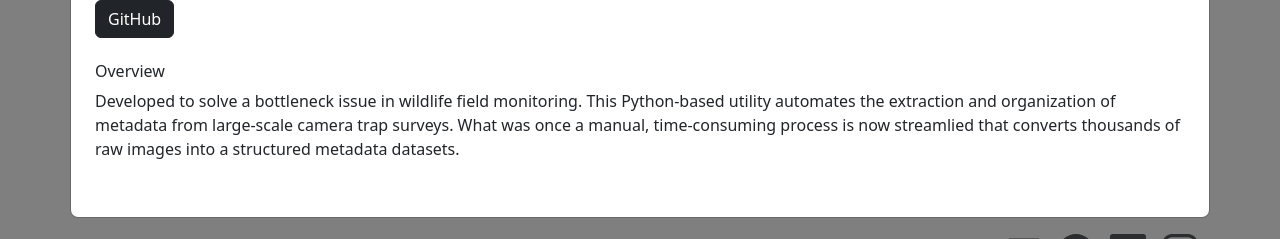
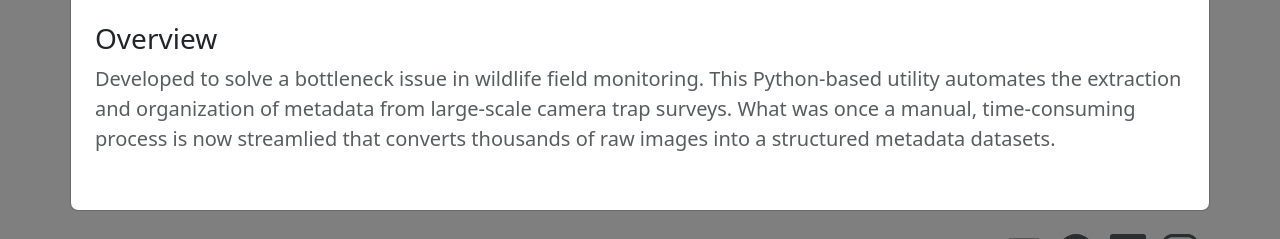
Before and after one commit to gPaluzi/gioWeb, a Flask app: page /portfolio in a window 1280 px wide, after a click on "Python utility to summarize camera trap metadata.". Shown: the part 648-887 px from the top of the page. Run offline with Flask 3, Linux system fonts and the light colour scheme.

Commit message:
mod modal typography

```diff
--- a/app/templates/project_modal.html
+++ b/app/templates/project_modal.html
@@ -13,7 +13,8 @@
                     class="img-fluid w-100 object-fit-cover">
                 </div>
                 <div class="p-2 py-md-4">
-                    <p>Python utility to summarize camera trap metadata</p>
+                    <div class="d-flex flex-column flex-md-row justify-content-between align-items-start align-items-md-center g-2">
+                        <p class="lead fw-normal fs-4">Python utility to summarize camera trap metadata</p>
                         <div class="mb-2 mb-md-4">
                             <a
                             href="https://github.com/gPaluzi/meta-summarizer"
@@ -22,8 +23,9 @@
                                 GitHub
                             </a>
                         </div>
-                    <h6>Overview</h6>
-                    <p>
+                    </div>
+                    <h6 class="fs-3 fw-medium">Overview</h6>
+                    <p class="fs-5 fw-normal text-body-secondary">
                         Developed to solve a bottleneck issue in wildlife field monitoring.
                         This Python-based utility automates the extraction and organization of metadata from large-scale camera trap surveys.
                         What was once a manual, time-consuming process is now streamlied that converts thousands of raw images into a structured metadata datasets.
@@ -49,7 +51,8 @@
                     class="img-fluid w-100 object-fit-cover">
                 </div>
                 <div class="p-2 py-md-4">
-                    <p>Flask-based platform as a container of my works</p>
+                    <div class="d-flex flex-column flex-md-row justify-content-between align-items-start align-items-md-center g-2">
+                        <p class="lead fw-normal fs-4">Flask-based platform as a container of my works</p>
                         <div class="mb-2 mb-md-4">
                             <a
                             href="https://gioweb.onrender.com/"
@@ -64,28 +67,29 @@
                                 GitHub
                             </a>
                         </div>
-                    <h6>Overview</h6>
-                    <p>
+                    </div>
+                    <h6 class="fs-3 fw-medium">Overview</h6>
+                    <p class="fs-5 fw-normal text-body-secondary">
                         The project originated from a need for centralized 'single-source' for my personal identity, a platform that reflecting my journey as a whole.
                         Functioning as a live 'patch log' to document my growth.
                         This is actually my first flask application.
                         The development process idea is just start simple and refactor for complexity later.
                     </p>
-                    <h6>Details</h6>
-                    <p>
+                    <h6 class="fs-3 fw-medium">Details</h6>
+                    <p class="fs-5 fw-normal text-body-secondary">
                         Build on Flask (Python) micro-framework, utilizing a modular routing system to handle dynamic content delivery.
                         The application follow 'Logic-first' design, prioritizing server-side stability and clean data structure before scaling to complex database integration.
                         By building from scratch, I am learning the manual orchestration of routing logic and server-side state management.
                     </p>
-                    <p>
+                    <p class="fs-5 fw-normal text-body-secondary">
                         Jinja2 template engine is used to inject structured data into html templates instead of hardcoding every pages.
                         This teaches me how to deliver back-end Python logic into front-end presentation.
                     </p>
-                    <p>
+                    <p class="fs-5 fw-normal text-body-secondary">
                         Data entries are stored in json and seeded into SQLite, miroring the real-world database design.
                         SQLAlchemy is used as Object Relational Mapper (ORM) to map each stored data into Python Objects.
                     </p>
-                    <p>
+                    <p class="fs-5 fw-normal text-body-secondary">
                         The UI is utilizing CSS Bootstrap with slight custom css to make a clean and tidy look.
                     </p>
                 </div>
```
Lines whose indentation alone changed are shown as unchanged.
